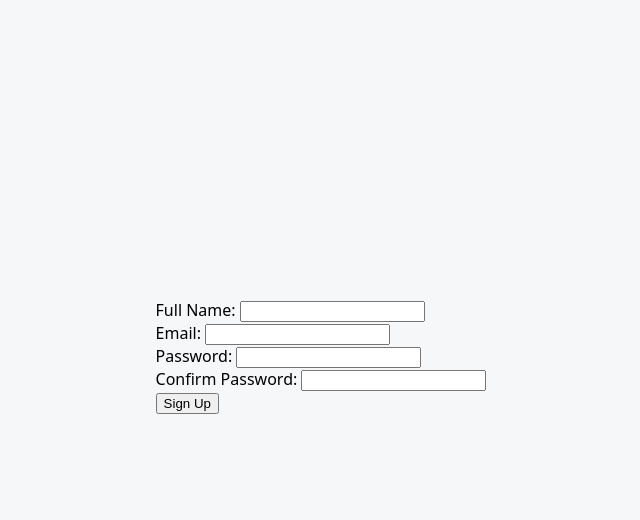
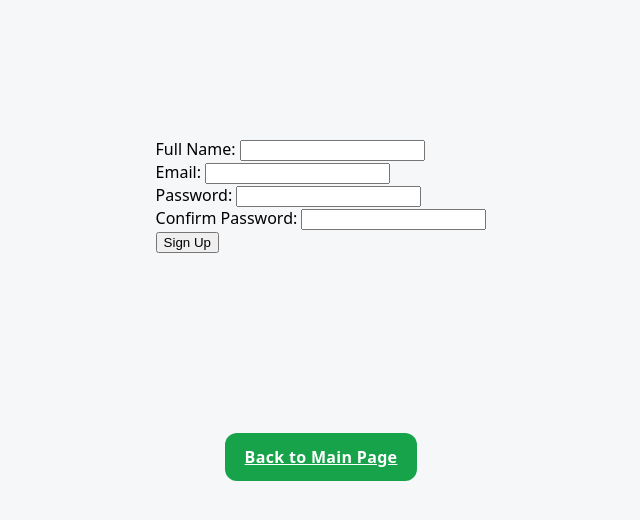
Before and after one commit to Furqan-Azmat/Lawns_and_Laundry, a plain HTML site: page singup.html in a window 1280 px wide. Shown: the part 236-756 px from the top of the page, without its empty margins (319-959 px from the left). Drawn offline with Linux system fonts and the light colour scheme.

Commit message:
added button to go back to main page

```diff
--- a/singup.html
+++ b/singup.html
@@ -30,5 +30,8 @@
             <input type="submit" value="Sign Up">
         </div>
     </form>
+     <div class="back-button">
+        <a href="index.html" class="btn">Back to Main Page</a>
+    </div>
 </body>
 </html>
```
Also changed, not shown: login.html (+3 -0 lines).
